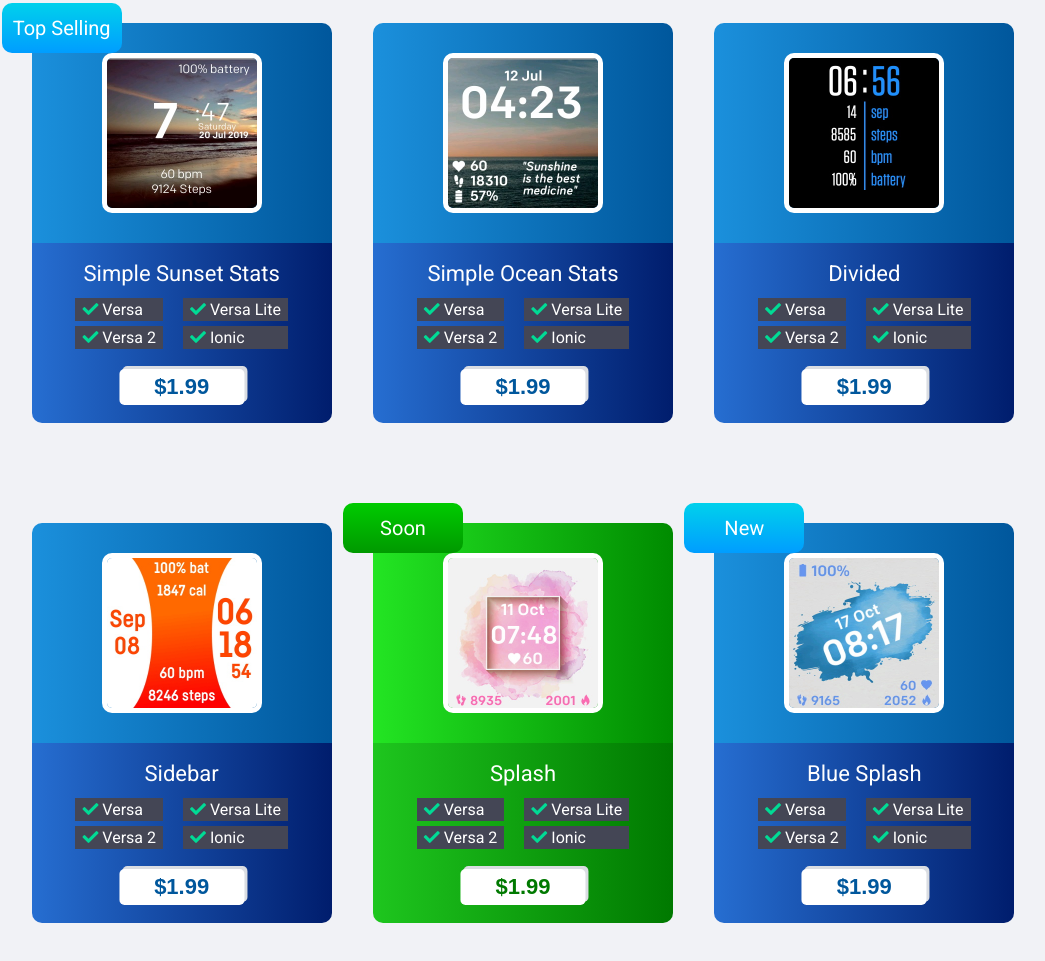
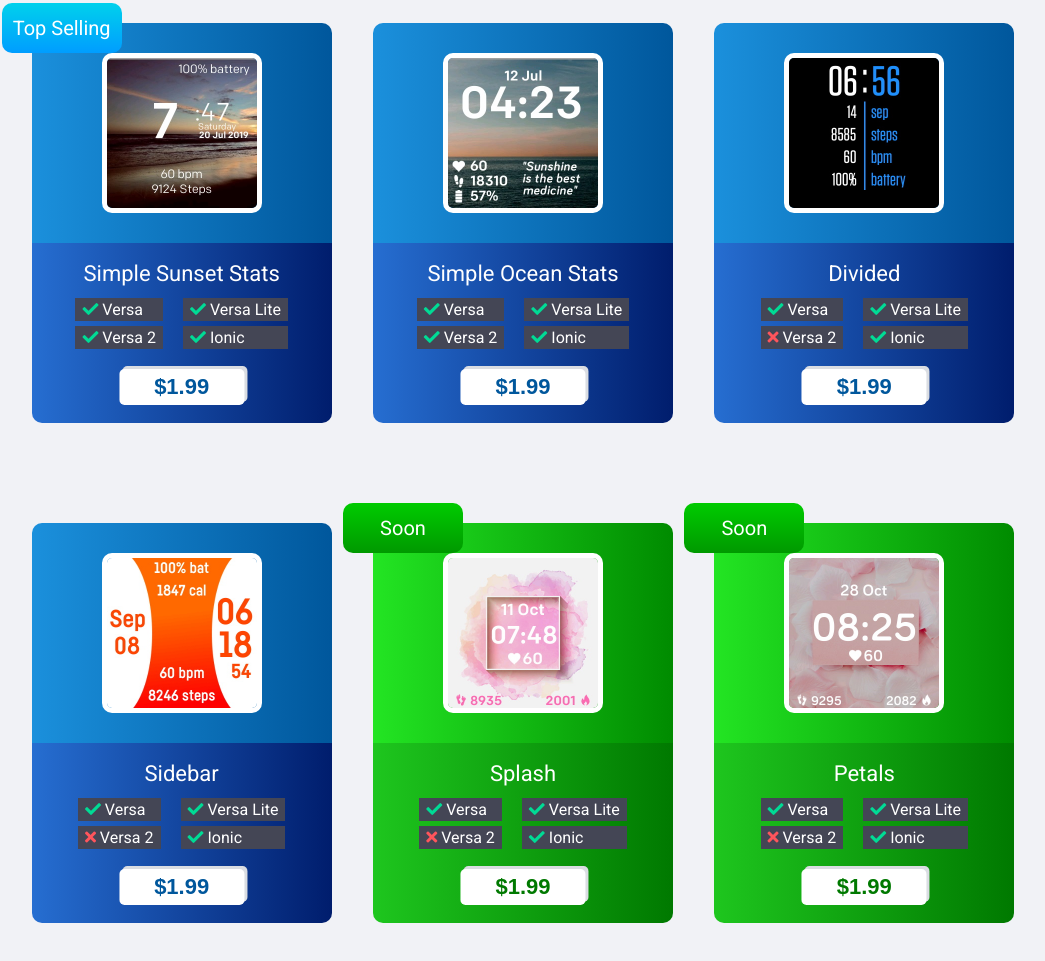
Before and after one commit to DevJxn/DevJxn.github.io, a plain HTML site: page index.html in a window 1280 px wide. Shown: the part 2797-3758 px from the top of the page, without its empty margins (117-1162 px from the left). Drawn offline with nearby package versions, Linux system fonts and the light colour scheme.

Commit message:
10/28/19 - 1

```diff
--- a/index.html
+++ b/index.html
@@ -126,7 +126,7 @@
 
             <div class = "mainCardBundle">
 
-                <div class = "markedButton"> Save 65% </div>
+                <div class = "markedButton"> Save 66% </div>
 
                 <div class = "upperCard">
 
@@ -138,12 +138,12 @@
                 </div>
                 <div class = "lowerCard">
 
-                    <h3 class = "cardTitle"> All clockfaces (29+) </h3>
+                    <h3 class = "cardTitle"> All clockfaces (30+) </h3>
 
                         <div class = "infoSection">
                           <div>
                         <div class = "cardInfo"> <i class="fas fa-check"></i> Versa </div>
-                        <div class = "cardInfo"> <i class="fas fa-check"></i> Versa 2 </div>
+                        <div class = "cardInfo"> <i class="fas fa-times"></i> Versa 2 </div>
                         </div>
                         <div>
                         <div class = "cardInfo"> <i class="fas fa-check"></i> Versa Lite </div>
@@ -175,7 +175,7 @@
                         <div class = "infoSection">
                           <div>
                         <div class = "cardInfo"> <i class="fas fa-check"></i> Versa </div>
-                        <div class = "cardInfo"> <i class="fas fa-check"></i> Versa 2 </div>
+                        <div class = "cardInfo"> <i class="fas fa-times"></i> Versa 2 </div>
                         </div>
                         <div>
                         <div class = "cardInfo"> <i class="fas fa-check"></i> Versa Lite </div>
@@ -206,7 +206,7 @@
                         <div class = "infoSection">
                           <div>
                         <div class = "cardInfo"> <i class="fas fa-check"></i> Versa </div>
-                        <div class = "cardInfo"> <i class="fas fa-check"></i> Versa 2 </div>
+                        <div class = "cardInfo"> <i class="fas fa-times"></i> Versa 2 </div>
                         </div>
                         <div>
                         <div class = "cardInfo"> <i class="fas fa-check"></i> Versa Lite </div>
@@ -237,7 +237,7 @@
                             <div class = "infoSection">
                               <div>
                             <div class = "cardInfo"> <i class="fas fa-check"></i> Versa </div>
-                            <div class = "cardInfo"> <i class="fas fa-check"></i> Versa 2 </div>
+                            <div class = "cardInfo"> <i class="fas fa-times"></i> Versa 2 </div>
                             </div>
                             <div>
                             <div class = "cardInfo"> <i class="fas fa-check"></i> Versa Lite </div>
@@ -268,7 +268,7 @@
                             <div class = "infoSection">
                               <div>
                             <div class = "cardInfo"> <i class="fas fa-check"></i> Versa </div>
-                            <div class = "cardInfo"> <i class="fas fa-check"></i> Versa 2 </div>
+                            <div class = "cardInfo"> <i class="fas fa-times"></i> Versa 2 </div>
                             </div>
                             <div>
                             <div class = "cardInfo"> <i class="fas fa-check"></i> Versa Lite </div>
@@ -299,7 +299,7 @@
                             <div class = "infoSection">
                               <div>
                             <div class = "cardInfo"> <i class="fas fa-check"></i> Versa </div>
-                            <div class = "cardInfo"> <i class="fas fa-check"></i> Versa 2 </div>
+                            <div class = "cardInfo"> <i class="fas fa-times"></i> Versa 2 </div>
                             </div>
                             <div>
                             <div class = "cardInfo"> <i class="fas fa-check"></i> Versa Lite </div>
@@ -330,7 +330,7 @@
                             <div class = "infoSection">
                               <div>
                             <div class = "cardInfo"> <i class="fas fa-check"></i> Versa </div>
-                            <div class = "cardInfo"> <i class="fas fa-check"></i> Versa 2 </div>
+                            <div class = "cardInfo"> <i class="fas fa-times"></i> Versa 2 </div>
                             </div>
                             <div>
                             <div class = "cardInfo"> <i class="fas fa-check"></i> Versa Lite </div>
@@ -361,7 +361,7 @@
                             <div class = "infoSection">
                               <div>
                             <div class = "cardInfo"> <i class="fas fa-check"></i> Versa </div>
-                            <div class = "cardInfo"> <i class="fas fa-check"></i> Versa 2 </div>
+                            <div class = "cardInfo"> <i class="fas fa-times"></i> Versa 2 </div>
                             </div>
                             <div>
                             <div class = "cardInfo"> <i class="fas fa-check"></i> Versa Lite </div>
@@ -392,7 +392,7 @@
                             <div class = "infoSection">
                               <div>
                             <div class = "cardInfo"> <i class="fas fa-check"></i> Versa </div>
-                            <div class = "cardInfo"> <i class="fas fa-check"></i> Versa 2 </div>
+                            <div class = "cardInfo"> <i class="fas fa-times"></i> Versa 2 </div>
                             </div>
                             <div>
                             <div class = "cardInfo"> <i class="fas fa-check"></i> Versa Lite </div>
@@ -476,7 +476,7 @@
                         <div class = "infoSection">
                           <div>
                         <div class = "cardInfo"> <i class="fas fa-check"></i> Versa </div>
-                        <div class = "cardInfo"> <i class="fas fa-check"></i> Versa 2 </div>
+                        <div class = "cardInfo"> <i class="fas fa-times"></i> Versa 2 </div>
                         </div>
                         <div>
                         <div class = "cardInfo"> <i class="fas fa-check"></i> Versa Lite </div>
@@ -503,7 +503,7 @@
                         <div class = "infoSection">
                           <div>
                         <div class = "cardInfo"> <i class="fas fa-check"></i> Versa </div>
-                        <div class = "cardInfo"> <i class="fas fa-check"></i> Versa 2 </div>
+                        <div class = "cardInfo"> <i class="fas fa-times"></i> Versa 2 </div>
                         </div>
                         <div>
                         <div class = "cardInfo"> <i class="fas fa-check"></i> Versa Lite </div>
@@ -532,7 +532,36 @@
                         <div class = "infoSection">
                           <div>
                         <div class = "cardInfo"> <i class="fas fa-check"></i> Versa </div>
-                        <div class = "cardInfo"> <i class="fas fa-check"></i> Versa 2 </div>
+                        <div class = "cardInfo"> <i class="fas fa-times"></i> Versa 2 </div>
+                        </div>
+                        <div>
+                        <div class = "cardInfo"> <i class="fas fa-check"></i> Versa Lite </div>
+                        <div class = "cardInfo"> <i class="fas fa-check"></i> Ionic </div>
+                      </div>
+                        </div>
+
+                       <button class = "cardButton"> $1.99</button>
+
+                    </div>
+                </div>
+
+                <div class = "mainCardSoon">
+
+                    <div class = "markedButton"> Soon </div>
+
+                    <div class = "upperCard">
+
+                        <img class = "cardImage" src = "images/petalsScreen.jpg" draggable="false">
+
+                    </div>
+                    <div class = "lowerCard">
+
+                        <h3 class = "cardTitle"> Petals </h3>
+
+                        <div class = "infoSection">
+                          <div>
+                        <div class = "cardInfo"> <i class="fas fa-check"></i> Versa </div>
+                        <div class = "cardInfo"> <i class="fas fa-times"></i> Versa 2 </div>
                         </div>
                         <div>
                         <div class = "cardInfo"> <i class="fas fa-check"></i> Versa Lite </div>
@@ -561,7 +590,7 @@
                         <div class = "infoSection">
                           <div>
                         <div class = "cardInfo"> <i class="fas fa-check"></i> Versa </div>
-                        <div class = "cardInfo"> <i class="fas fa-check"></i> Versa 2 </div>
+                        <div class = "cardInfo"> <i class="fas fa-times"></i> Versa 2 </div>
                         </div>
                         <div>
                         <div class = "cardInfo"> <i class="fas fa-check"></i> Versa Lite </div>
@@ -590,7 +619,7 @@
                         <div class = "infoSection">
                           <div>
                         <div class = "cardInfo"> <i class="fas fa-check"></i> Versa </div>
-                        <div class = "cardInfo"> <i class="fas fa-check"></i> Versa 2 </div>
+                        <div class = "cardInfo"> <i class="fas fa-times"></i> Versa 2 </div>
                         </div>
                         <div>
                         <div class = "cardInfo"> <i class="fas fa-check"></i> Versa Lite </div>
@@ -617,7 +646,7 @@
                         <div class = "infoSection">
                           <div>
                         <div class = "cardInfo"> <i class="fas fa-check"></i> Versa </div>
-                        <div class = "cardInfo"> <i class="fas fa-check"></i> Versa 2 </div>
+                        <div class = "cardInfo"> <i class="fas fa-times"></i> Versa 2 </div>
                         </div>
                         <div>
                         <div class = "cardInfo"> <i class="fas fa-check"></i> Versa Lite </div>
@@ -644,7 +673,7 @@
                         <div class = "infoSection">
                           <div>
                         <div class = "cardInfo"> <i class="fas fa-check"></i> Versa </div>
-                        <div class = "cardInfo"> <i class="fas fa-check"></i> Versa 2 </div>
+                        <div class = "cardInfo"> <i class="fas fa-times"></i> Versa 2 </div>
                         </div>
                         <div>
                         <div class = "cardInfo"> <i class="fas fa-check"></i> Versa Lite </div>
@@ -671,7 +700,7 @@
                         <div class = "infoSection">
                           <div>
                         <div class = "cardInfo"> <i class="fas fa-check"></i> Versa </div>
-                        <div class = "cardInfo"> <i class="fas fa-check"></i> Versa 2 </div>
+                        <div class = "cardInfo"> <i class="fas fa-times"></i> Versa 2 </div>
                         </div>
                         <div>
                         <div class = "cardInfo"> <i class="fas fa-check"></i> Versa Lite </div>
@@ -698,7 +727,7 @@
                         <div class = "infoSection">
                           <div>
                         <div class = "cardInfo"> <i class="fas fa-check"></i> Versa </div>
-                        <div class = "cardInfo"> <i class="fas fa-check"></i> Versa 2 </div>
+                        <div class = "cardInfo"> <i class="fas fa-times"></i> Versa 2 </div>
                         </div>
                         <div>
                         <div class = "cardInfo"> <i class="fas fa-check"></i> Versa Lite </div>
@@ -754,7 +783,7 @@
                         <div class = "infoSection">
                           <div>
                         <div class = "cardInfo"> <i class="fas fa-check"></i> Versa </div>
-                        <div class = "cardInfo"> <i class="fas fa-check"></i> Versa 2 </div>
+                        <div class = "cardInfo"> <i class="fas fa-times"></i> Versa 2 </div>
                         </div>
                         <div>
                         <div class = "cardInfo"> <i class="fas fa-check"></i> Versa Lite </div>
@@ -781,7 +810,7 @@
                         <div class = "infoSection">
                           <div>
                         <div class = "cardInfo"> <i class="fas fa-check"></i> Versa </div>
-                        <div class = "cardInfo"> <i class="fas fa-check"></i> Versa 2 </div>
+                        <div class = "cardInfo"> <i class="fas fa-times"></i> Versa 2 </div>
                         </div>
                         <div>
                         <div class = "cardInfo"> <i class="fas fa-check"></i> Versa Lite </div>
@@ -808,7 +837,7 @@
                         <div class = "infoSection">
                           <div>
                         <div class = "cardInfo"> <i class="fas fa-check"></i> Versa </div>
-                        <div class = "cardInfo"> <i class="fas fa-check"></i> Versa 2 </div>
+                        <div class = "cardInfo"> <i class="fas fa-times"></i> Versa 2 </div>
                         </div>
                         <div>
                         <div class = "cardInfo"> <i class="fas fa-check"></i> Versa Lite </div>
@@ -835,7 +864,7 @@
                         <div class = "infoSection">
                           <div>
                         <div class = "cardInfo"> <i class="fas fa-check"></i> Versa </div>
-                        <div class = "cardInfo"> <i class="fas fa-check"></i> Versa 2 </div>
+                        <div class = "cardInfo"> <i class="fas fa-times"></i> Versa 2 </div>
                         </div>
                         <div>
                         <div class = "cardInfo"> <i class="fas fa-check"></i> Versa Lite </div>
@@ -848,9 +877,9 @@
                     </div>
                 </div>
 
-                <div class = "mainCardSoon">
+                <div class = "mainCard">
 
-                    <div class = "markedButton"> Soon </div>
+                    <div class = "markedButton"> New </div>
 
                     <div class = "upperCard">
 
@@ -864,7 +893,7 @@
                         <div class = "infoSection">
                           <div>
                         <div class = "cardInfo"> <i class="fas fa-check"></i> Versa </div>
-                        <div class = "cardInfo"> <i class="fas fa-check"></i> Versa 2 </div>
+                        <div class = "cardInfo"> <i class="fas fa-times"></i> Versa 2 </div>
                         </div>
                         <div>
                         <div class = "cardInfo"> <i class="fas fa-check"></i> Versa Lite </div>
@@ -872,7 +901,7 @@
                       </div>
                         </div>
 
-                       <button class = "cardButton"> $1.99</button>
+                       <a href = "https://k-pay.io/code/?s=4C4F1129-FC50-3BE0-3CF9-7DBFB131797C&dsu=487897&p=3374-4236" target="_blank"><button class = "cardButton"> $1.99</button></a>
 
                     </div>
                 </div>
@@ -893,7 +922,7 @@
                         <div class = "infoSection">
                           <div>
                         <div class = "cardInfo"> <i class="fas fa-check"></i> Versa </div>
-                        <div class = "cardInfo"> <i class="fas fa-check"></i> Versa 2 </div>
+                        <div class = "cardInfo"> <i class="fas fa-times"></i> Versa 2 </div>
                         </div>
                         <div>
                         <div class = "cardInfo"> <i class="fas fa-check"></i> Versa Lite </div>
@@ -1000,7 +1029,7 @@
                                 <div class = "infoSection">
                                   <div>
                                 <div class = "cardInfo"> <i class="fas fa-check"></i> Versa </div>
-                                <div class = "cardInfo"> <i class="fas fa-check"></i> Versa 2 </div>
+                                <div class = "cardInfo"> <i class="fas fa-times"></i> Versa 2 </div>
                                 </div>
                                 <div>
                                 <div class = "cardInfo"> <i class="fas fa-check"></i> Versa Lite </div>
--- a/script.js
+++ b/script.js
@@ -85,7 +85,8 @@ function getBundleName(pBundleName,pTriggerElement){
                       "images/fieldsScreen.jpg",
                       "images/splashScreen.jpg",
                       "images/blueSplashScreen.jpg",
-                      "images/jungleScreen.jpg"];
+                      "images/jungleScreen.jpg",
+                      "images/petalsScreen.jpg"];
 
   }else if(pBundleName === document.getElementById("simpleStatsBundle")){
     var imageLinks = ["images/simpleBundleScreen.jpg",
```
Also changed, not shown: images/petalsScreen.jpg (added).
